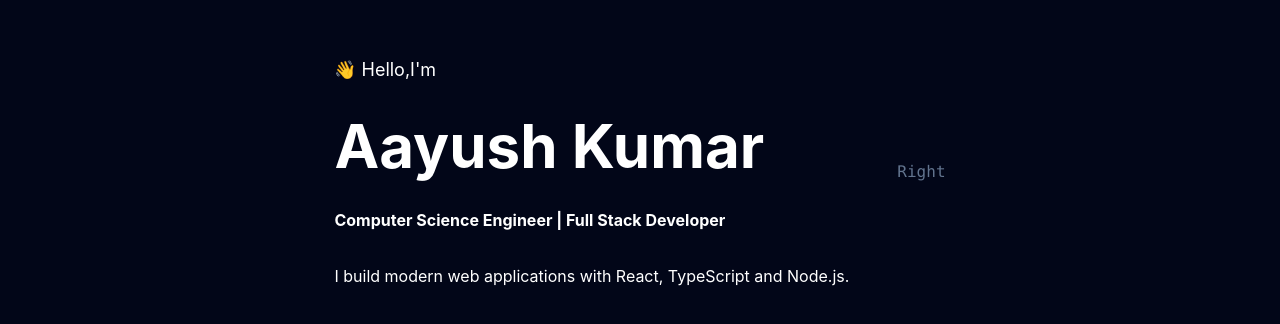
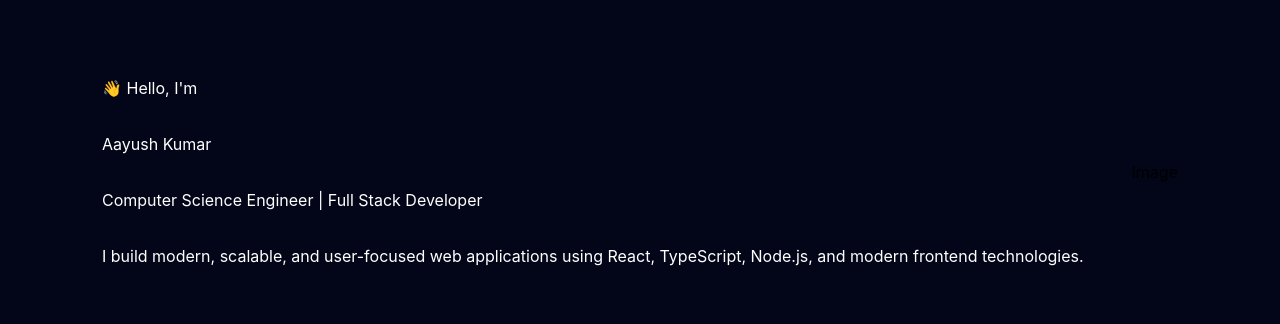
Before and after one commit to AayushJaiswal7/MyPortfolio, a React app: page / in a window 1280 px wide. Shown: the part 228-552 px from the top of the page. Built offline with nearby package versions, Linux system fonts and the light colour scheme; the HTML template or start-up script is replaced by a standard one.

Commit message:
feat: implement Hero section components and reusable Section wrapper

```diff
--- a/src/components/sections/Hero/Hero.tsx
+++ b/src/components/sections/Hero/Hero.tsx
@@ -1,30 +1,17 @@
-import Container from "@/components/ui/Container/Container"
-
-
-
+import Container from "@/components/ui/Container/Container";
+import HeroContent from "./HeroContent";
+import HeroImage from "./HeroImage";
 
 export default function Hero() {
-   return (
-      <section>
-         <Container>
-            <div className="flex
-            flex-col
-            gap-12
-            md:flex-row
-            md:items-center
-            md:justify-between">
-            <div className="flex flex-col gap-8 text-white">
-                  <p className="text-lg">👋 Hello,I'm</p>
-                  <h1 className="text-6xl font-bold">Aayush Kumar</h1>
-                  <h2 className="font-bold">Computer Science Engineer | Full Stack Developer</h2>
-                  <p className="max-w-xl"> I build modern web applications with React,
-         TypeScript and Node.js.</p>
-            </div>
+  return (
+    <section>
+      <Container>
+        <div className="flex flex-col gap-12 md:flex-row md:items-center md:justify-between">
+          <HeroContent />
 
-            <div><p className="text-slate-500 font-mono">Right</p></div>
-            </div>
-
-         </Container>
-      </section>
-   )
+          <HeroImage />
+        </div>
+      </Container>
+    </section>
+  );
 }
--- a/src/components/sections/Hero/HeroContent.tsx
+++ b/src/components/sections/Hero/HeroContent.tsx
@@ -0,0 +1,17 @@
+// HeroContent.tsx
+
+import { heroData } from "@/constants/hero";
+
+export default function HeroContent() {
+  return (
+    <div className="flex flex-col gap-8 text-white">
+      <p>{heroData.greeting}</p>
+
+      <h1>{heroData.name}</h1>
+
+      <h2>{heroData.role}</h2>
+
+      <p>{heroData.description}</p>
+    </div>
+  );
+}
--- a/src/components/sections/Hero/HeroImage.tsx
+++ b/src/components/sections/Hero/HeroImage.tsx
@@ -0,0 +1,7 @@
+export default function HeroImage() {
+  return (
+    <div>
+      Image
+    </div>
+  );
+}
--- /dev/null
+++ b/src/components/ui/Section.tsx
@@ -0,0 +1,12 @@
+import { cn } from "@/lib/utils";
+
+interface SectionProps {
+   children: React.ReactNode,
+   id?: string;
+   className?: string;
+}
+export default function Section({children,id,className}:SectionProps){
+   return(
+      <section className={cn("py-24",className)} id={id}>{children}</section>
+   )
+}
--- /dev/null
+++ b/src/constants/hero.ts
@@ -0,0 +1,14 @@
+// src/constants/hero.ts
+
+export const heroData = {
+  greeting: "👋 Hello, I'm",
+
+  name: "Aayush Kumar",
+
+  role: "Computer Science Engineer | Full Stack Developer",
+
+  description:
+    "I build modern, scalable, and user-focused web applications using React, TypeScript, Node.js, and modern frontend technologies.",
+
+  availability: "Available for opportunities",
+};
```
